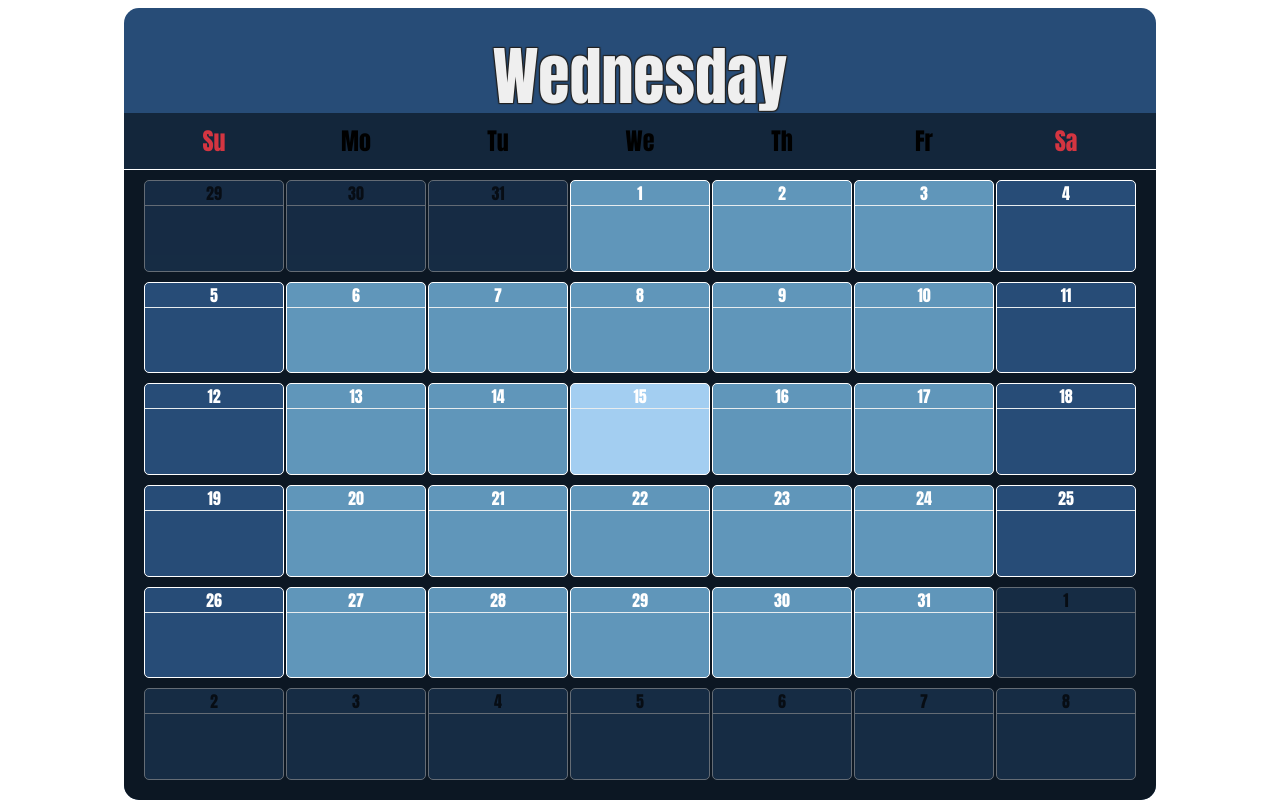
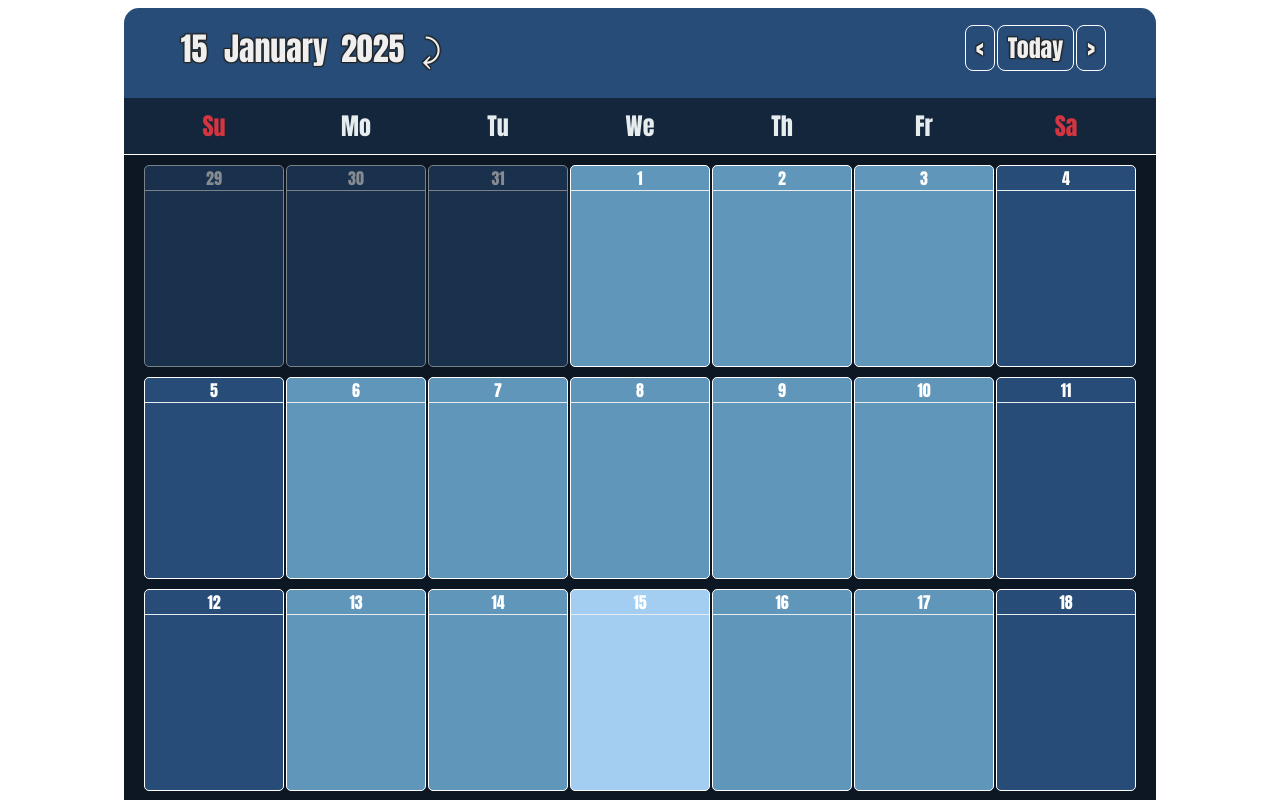
Before and after one commit to andberry89/bg-calendar, a Vue app: page / in a window 1280 px wide. Shown: the top 800 px of the page. Built offline with nearby package versions, Linux system fonts and the light colour scheme; what vue-textarea-autosize would draw is missing.

Commit message:
Reformatted CalendarHeader, implemented Date Picker

```diff
--- a/src/components/calendar/Calendar.vue
+++ b/src/components/calendar/Calendar.vue
@@ -9,12 +9,14 @@
       :prevMonthDays="prevMonthDays"
       :currentMonthDays="currentMonthDays"
       @update="updateDate($event)"
+      :dateFn="getCurrentDate"
     />
     <CalendarBody
       :currentDate="currentDate"
       :prevMonthDays="prevMonthDays"
       :currentMonthDays="currentMonthDays"
       :currentMonthEvents="currentMonthEvents"
+      :key="currentDate.month + '-' + currentDate.year"
       @update="updateDate($event)"
     />
   </article>
@@ -33,6 +35,9 @@ export default {
         year: 0,
       },
       events: [],
+      sortedEvents: {
+        type: Object,
+      },
     };
   },
   components: {
@@ -49,9 +54,11 @@ export default {
       return new Date(this.currentDate.year, this.currentDate.month + 1, 0).getDate();
     },
     currentMonthEvents() {
-      return this.events.filter((e) => {
-        const month = e.start.split("-")[1];
-        return this.currentDate.month === month - 1;
+      const currentYearEvents = this.sortedEvents[this.currentDate.year];
+      return currentYearEvents.filter((e) => {
+        const split = e.start.split("-");
+        const month = split[1] - 1;
+        return this.currentDate.month === month;
       });
     },
   },
@@ -64,6 +71,32 @@ export default {
     },
     updateDate(newDate) {
       this.currentDate = newDate;
+    },
+    sortEvents(events) {
+      let yearsWithEvents = events
+        .map((e) => {
+          const start = e.start.split("-")[0];
+          const end = e.end.split("-")[0];
+          if (start === end) return start;
+          else return [start, end];
+        })
+        .flat();
+
+      const uniqueYears = [...new Set(yearsWithEvents)];
+      let sortedEvents = {};
+      uniqueYears.forEach((year) => {
+        const yearEvents = events.filter((e) => {
+          const start = e.start.split("-")[0];
+          const end = e.end.split("-")[0];
+          return start === year || end === year;
+        });
+
+        sortedEvents[year] = yearEvents;
+      });
+
+      return sortedEvents;
+
+      //todo: work on this function
     },
   },
   created() {
@@ -82,7 +115,7 @@ export default {
         name: "Birthday",
         details: "Andrew's Birthday",
         class: "birthday",
-        staff: "Andrew",
+        staff: ["Andrew Berry"],
         start: "2025-02-14",
         end: "2025-02-14",
         eventId: "00002",
@@ -90,7 +123,7 @@ export default {
       {
         name: "Press Trip",
         details: "Volvo in Sweden",
-        staff: "Austin",
+        staff: ["Austin Parsons"],
         class: "press-trip",
         start: "2025-02-08",
         end: "2025-02-14",
@@ -99,7 +132,7 @@ export default {
       {
         name: "Press Trip",
         details: "Palm Springs",
-        staff: "Drew",
+        staff: ["Drew Dorian"],
         class: "press-trip",
         start: "2025-02-10",
         end: "2025-02-11",
@@ -108,7 +141,7 @@ export default {
       {
         name: "Off",
         details: "Drew Off",
-        staff: "Drew",
+        staff: ["Drew Dorian"],
         class: "off",
         start: "2025-02-14",
         end: "2025-02-18",
@@ -117,7 +150,7 @@ export default {
       {
         name: "Car and Driver Event",
         details: "Lightning Lap Live @ 9:00 AM",
-        staff: "",
+        staff: [],
         class: "cd-event",
         start: "2025-02-20",
         end: "2025-02-20",
@@ -126,7 +159,7 @@ export default {
       {
         name: "Holiday",
         details: "President's Day",
-        staff: "",
+        staff: [],
         class: "holiday",
         start: "2025-02-17",
         end: "2025-02-17",
@@ -136,7 +169,7 @@ export default {
       {
         name: "Holiday",
         details: "Valentine's Day",
-        staff: "",
+        staff: [],
         class: "holiday",
         start: "2025-02-14",
         end: "2025-02-14",
@@ -146,7 +179,7 @@ export default {
       {
         name: "Holiday",
         details: "St. Patrick's Day",
-        staff: "",
+        staff: [],
         class: "holiday",
         start: "2025-03-17",
         end: "2025-03-17",
@@ -156,7 +189,7 @@ export default {
       {
         name: "Off",
         details: "Joey off",
-        staff: "Joey",
+        staff: ["Joey Caparella"],
         class: "off",
         start: "2025-03-24",
         end: "2025-03-24",
@@ -166,14 +199,25 @@ export default {
       {
         name: "Off",
         details: "Andy off",
-        staff: "Andy",
+        staff: ["Andy Wendler"],
         class: "off",
         start: "2025-03-24",
         end: "2025-03-28",
         eventId: "00992",
         closed: false,
       },
+      {
+        name: "Off",
+        details: "Andrew off",
+        staff: ["Andrew Berry"],
+        class: "off",
+        start: "2026-01-01",
+        end: "2026-01-03",
+        eventId: "016dj",
+        closed: false,
+      },
     ];
+    this.sortedEvents = this.sortEvents(this.events);
     // console.log(new Date(this.events[0].start.replace(/-/g, "/").replace(/T.+/, "")));
   },
 };
@@ -183,10 +227,10 @@ export default {
 
 #calendar {
   width: 1032px;
-  height: 99vh;
   display: flex;
   flex-flow: column nowrap;
-  justify-content: space-between;
+  justify-content: flex-start;
+  gap: 10px;
   margin: 0 auto;
   background-color: var(--ocean-dark-blue);
   font-family: "Anton";
@@ -194,5 +238,6 @@ export default {
   overflow: hidden;
   background-size: cover;
   user-select: none;
+  position: relative;
 }
 </style>
--- a/src/components/calendar/CalendarBody.vue
+++ b/src/components/calendar/CalendarBody.vue
@@ -1,5 +1,5 @@
 <template>
-  <section>
+  <section class="calendar-body">
     <div class="weekdays">
       <div
         class="weekday"
@@ -97,7 +97,6 @@ export default {
         }
       });
       this.dataReady = true;
-      //TODO: Work on how to have events that span several days
     },
   },
   watch: {
@@ -115,8 +114,6 @@ export default {
   created() {
     this.activeDate = this.currentDate;
     this.updateEvents();
-
-    //TODO: Events aren't updating when months are changing
   },
 };
 </script>
@@ -136,11 +133,19 @@ export default {
   }
 }
 
+.calendar-body {
+  display: flex;
+  flex-flow: column nowrap;
+  justify-content: flex-start;
+  height: 100%;
+}
+
 .weekdays {
   @include calendar-layout(10px 20px 10px);
   background-color: var(--md-tran-black);
   border-bottom: 1px solid var(--white);
   font-size: 1.5em;
+  color: var(--ocean-gray);
 
   div:first-child,
   div:nth-child(7n) {
@@ -151,7 +156,7 @@ export default {
 .date {
   @include calendar-layout(10px 20px 20px);
   background-color: var(--lt-tran-black);
-  height: 75vh;
+  flex-grow: 4;
 
   .active {
     background-color: var(--ocean-lt-blue);
--- a/src/components/calendar/CalendarDay.vue
+++ b/src/components/calendar/CalendarDay.vue
@@ -77,7 +77,8 @@ export default {
 </script>
 <style lang="scss" scoped>
 .container {
-  font-size: 0.8rem;
+  font-size: 0.75rem;
+  height: 200px;
 }
 .day {
   border: 1px solid var(--white);
@@ -90,9 +91,13 @@ export default {
   // }
 }
 .day-hidden {
-  opacity: 0.4;
+  opacity: 0.5;
   border: 1px solid var(--ocean-gray);
   background-color: var(--ocean-dark-blue);
+
+  .date-text {
+    color: var(--white);
+  }
 }
 
 .weekend {
--- a/src/components/calendar/CalendarEvent.vue
+++ b/src/components/calendar/CalendarEvent.vue
@@ -17,6 +17,18 @@ export default {
     numberOfDays() {
       return differenceInDays(this.event.end, this.event.start) + 1;
     },
+    staffInitials() {
+      let arr = [];
+      this.event.staff.forEach((e) => {
+        const split = e.split(" ");
+        const first = split[0].charAt(0);
+        const last = split[1].charAt(0);
+        const initials = first + last;
+        arr.push(initials);
+      });
+
+      return arr;
+    },
   },
   methods: {
     differenceInDays: differenceInDays,
@@ -25,7 +37,7 @@ export default {
 </script>
 <style lang="scss" scoped>
 .event-container {
-  font: 400 10pt/1.1 "Roboto", "Verdana", sans-serif;
+  font: 400 9pt/1.1 "Roboto", "Verdana", sans-serif;
   text-align: center;
   padding: 4px;
   margin: 2px 0;
--- a/src/components/calendar/CalendarHeader.vue
+++ b/src/components/calendar/CalendarHeader.vue
@@ -1,48 +1,29 @@
 <template>
   <header>
-    <div class="current-date">
-      <div class="current-day">{{ weekdayNames[currentDay] }}</div>
     <div class="today">
-        <div>
-          <div
-            class="arrow-up"
-            @click="dateUp()"
-          ></div>
-        </div>
-        <div>
-          <div
-            class="arrow-up"
-            @click="monthUp()"
-          ></div>
-        </div>
-        <div>
-          <div
-            class="arrow-up"
-            @click="yearUp()"
-          ></div>
-        </div>
       <div>{{ currentDate.date }}</div>
       <div>{{ month[currentDate.month] }}</div>
       <div>{{ currentDate.year }}</div>
-        <div>
       <div
-            class="arrow-down"
-            @click="dateDown()"
-          ></div>
+        class="date-picker-btn"
+        @click="toggleDatePicker"
+      >
+        &#10552;
       </div>
-        <div>
       <div
-            class="arrow-down"
-            @click="monthDown()"
-          ></div>
-        </div>
-        <div>
-          <div
-            class="arrow-down"
-            @click="yearDown()"
-          ></div>
+        v-if="showDatePicker"
+        class="date-picker"
+      >
+        <input
+          type="date"
+          @input="updateDate($event.target.value)"
+        />
       </div>
     </div>
+    <div class="date-nav">
+      <div @click="monthDown">&lt;</div>
+      <div @click="dateFn">Today</div>
+      <div @click="monthUp">&gt;</div>
     </div>
   </header>
 </template>
@@ -51,6 +32,7 @@ export default {
   name: "CalendarHeader",
   data() {
     return {
+      showDatePicker: false,
       newDate: {
         date: 0,
         month: 0,
@@ -80,10 +62,18 @@ export default {
     },
     prevMonthDays: Number,
     currentMonthDays: Number,
+    dateFn: {
+      type: Function,
+      required: false,
+    },
   },
   computed: {
     currentDay() {
       return new Date(this.currentDate.year, this.currentDate.month, this.currentDate.date).getDay();
+    },
+    today() {
+      const today = new Date();
+      return today.getFullYear() + "-" + (today.getMonth() + 1) + "-" + today.getDate();
     },
   },
   methods: {
@@ -125,6 +115,16 @@ export default {
     yearDown() {
       this.newDate.year--;
     },
+    toggleDatePicker() {
+      this.showDatePicker = !this.showDatePicker;
+    },
+    updateDate(date) {
+      const split = date.split("-");
+      this.newDate.year = parseInt(split[0]);
+      this.newDate.month = parseInt(split[1] - 1);
+      this.newDate.date = parseInt(split[2]);
+      this.toggleDatePicker();
+    },
   },
   watch: {
     newDate: {
@@ -143,58 +143,85 @@ export default {
 @mixin arrow-style() {
   width: 0;
   height: 0;
-  border-left: 10px solid transparent;
-  border-right: 10px solid transparent;
+  border-top: 10px solid transparent;
+  border-bottom: 10px solid transparent;
   cursor: pointer;
 }
 
 header {
   display: flex;
-  justify-content: center;
-  align-items: top;
-  height: 200px;
-  padding: 20px 0 0;
+  justify-content: space-between;
+  align-items: center;
+  padding: 0 50px;
   text-align: center;
   overflow: hidden;
   color: var(--light-gray);
   text-shadow: 1px 1px 1px var(--dark-gray), 1px -1px 1px var(--dark-gray), -1px 1px 1px var(--dark-gray),
     -1px -1px 1px var(--dark-gray);
+  height: 10vh;
 
-  .current-date {
-    width: 300px;
-
-    .arrow-up {
+  .arrow-left {
     @include arrow-style();
-      border-bottom: 10px solid var(--white);
+    border-right: 10px solid var(--white);
 
     &:hover {
-        border-bottom: 10px solid var(--md-tran-black);
+      border-right: 10px solid var(--md-tran-black);
     }
   }
-    .arrow-down {
+  .arrow-right {
     @include arrow-style();
-      border-top: 10px solid var(--white);
+    border-left: 10px solid var(--white);
 
     &:hover {
-        border-top: 10px solid var(--md-tran-black);
+      border-left: 10px solid var(--md-tran-black);
     }
   }
-  }
+
   .today {
     display: grid;
-    grid-template-columns: 40px auto 70px;
-    grid-gap: 0;
+    grid-template-columns: 40px auto 70px auto;
+    grid-gap: 10px;
+    font-size: 2rem;
+    position: relative;
 
     div {
       display: flex;
       justify-content: center;
     }
+
+    .date-picker-btn {
+      padding: 0 4px;
+
+      &:hover {
+        cursor: pointer;
       }
-  .current-day {
-    font-size: 4rem;
     }
-  .today {
-    font-size: 2rem;
+
+    .date-picker {
+      position: absolute;
+      bottom: -20px;
+      right: 0;
+    }
+  }
+
+  .date-nav {
+    display: flex;
+    flex-flow: row nowrap;
+    align-items: center;
+    font-size: 1.5rem;
+    gap: 2px;
+
+    div {
+      border: 1px solid var(--white);
+      border-radius: 8px;
+      padding: 4px 10px;
+      transition: 0.4s;
+
+      &:hover {
+        background-color: var(--ocean-lt-blue);
+        cursor: pointer;
+      }
+    }
   }
 }
 </style>
```
Also changed, not shown: src/components/common/Button.vue (added, +25 -0 lines). Lines whose indentation alone changed are shown as unchanged.
